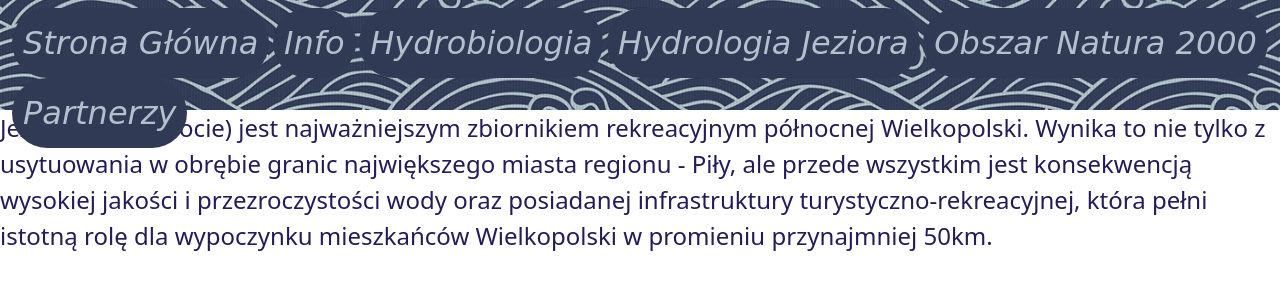
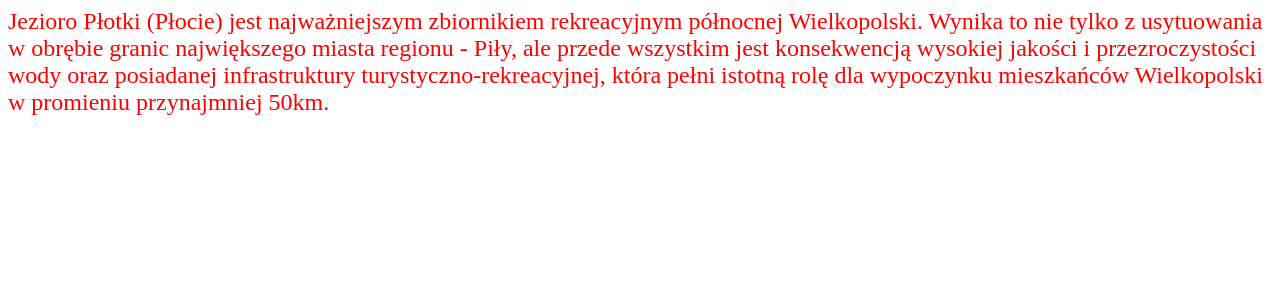
Before and after one commit to Kiartii/JezioroPlotki, a Django app: page /info/ in a window 1280 px wide. Shown: the top 300 px of the page. Run offline with Django 4.2, Linux system fonts and the light colour scheme.

Commit message:
remove menubar created by Gruby

```diff
--- a/static/css/style.css
+++ b/static/css/style.css
@@ -1,35 +1,4 @@
-.content {
+html {
     font-size: 24px;
-    color: #251B57;
+    color: red;
 }
-
-.custom-bg-color {
-    background-color: #285218;
-    height: 90px;
-}
-
-.custom-bg-image {
-    background-image: url('/static/images/bg2.jpg');
-    background-size: 100% auto;
-    background-repeat: no-repeat;
-    height: 110px;
-}
-
-
-.navelement {
-    font-size: 32px;
-    color: #B2C1CD;
-    background-color: #303A55;
-    border-radius: 35px;
-    padding: 11px;
-    text-decoration: none;
-    font-family: "Comic Sans MS";
-    font-style: italic;
-}
-
-.navelement:hover {
-    text-shadow: 0 0 2px #B77736, 0 0 6px #6F4924;
-    font-style: revert;
-    transition: .2s;
-    transform: revert;
-}
--- a/templates/base.html
+++ b/templates/base.html
@@ -3,19 +3,11 @@
 <html>
 <head>
     <link rel="stylesheet" href="{% static 'css/style.css' %}">
-    <link rel="stylesheet" href="https://cdn.jsdelivr.net/npm/bootstrap@5.3.0-alpha3/dist/css/bootstrap.min.css" integrity="sha384-KK94CHFLLe+nY2dmCWGMq91rCGa5gtU4mk92HdvYe+M/SXH301p5ILy+dN9+nJOZ" crossorigin="anonymous">
     <title>Jezioro Płotki</title>
 </head>
 <body>
-    <nav class="navbar navbar-dark custom-bg-image">
-        <div class="container-fluid">
-            <a class="navelement" href="{% url 'index' %}">Strona Główna</a>
-            <a class="navelement" href="{% url 'info' %}">Info</a>
-            <a class="navelement" href="{% url 'hydrobiologia' %}">Hydrobiologia</a>
-            <a class="navelement" href="{% url 'hydrologia-jeziora' %}">Hydrologia Jeziora</a>
-            <a class="navelement" href="{% url 'obszar-natura-2000' %}">Obszar Natura 2000</a>
-            <a class="navelement" href="{% url 'partnerzy' %}">Partnerzy</a>
-        </div>
+    <nav>
+        <!-- Definicja menu -->
     </nav>
 
     <div class="content">
@@ -26,7 +18,5 @@
     <footer>
         <!-- Definicja stopki -->
     </footer>
-
-    <script src="https://cdn.jsdelivr.net/npm/bootstrap@5.3.0-alpha3/dist/js/bootstrap.bundle.min.js" integrity="sha384-ENjdO4Dr2bkBIFxQpeoTz1HIcje39Wm4jDKdf19U8gI4ddQ3GYNS7NTKfAdVQSZe" crossorigin="anonymous"></script>
 </body>
 </html>
--- a/templates/index.html
+++ b/templates/index.html
@@ -1,9 +1,6 @@
 {% extends "base.html" %}
 {% block content %}
 
-    Pater noster, qui es in caelis: sanctificétur nomen tuum; advéniat regnum tuum;
-    fiat volúntas tua, sicut in caelo, et in terra. Panem nostrum cotidiánum da nobis hodie;
-    et dimítte nobis débita nostra, sicut et nos dimíttimus debitóribus nostris;
-    et ne nos indúcas in tentatiónem; sed líbera nos a malo. Amen.
+hello world
 
 {% endblock %}
```
Also changed, not shown: static/images/background.png (deleted), static/images/bg2.jpg (deleted).
